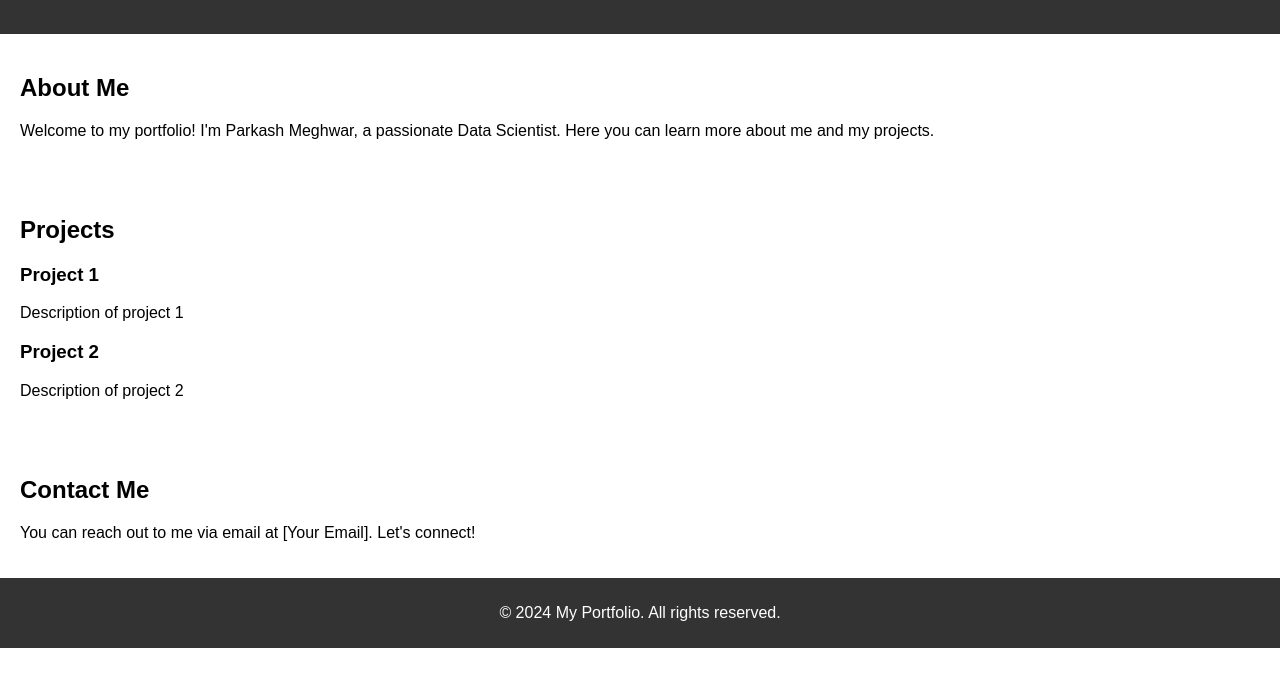
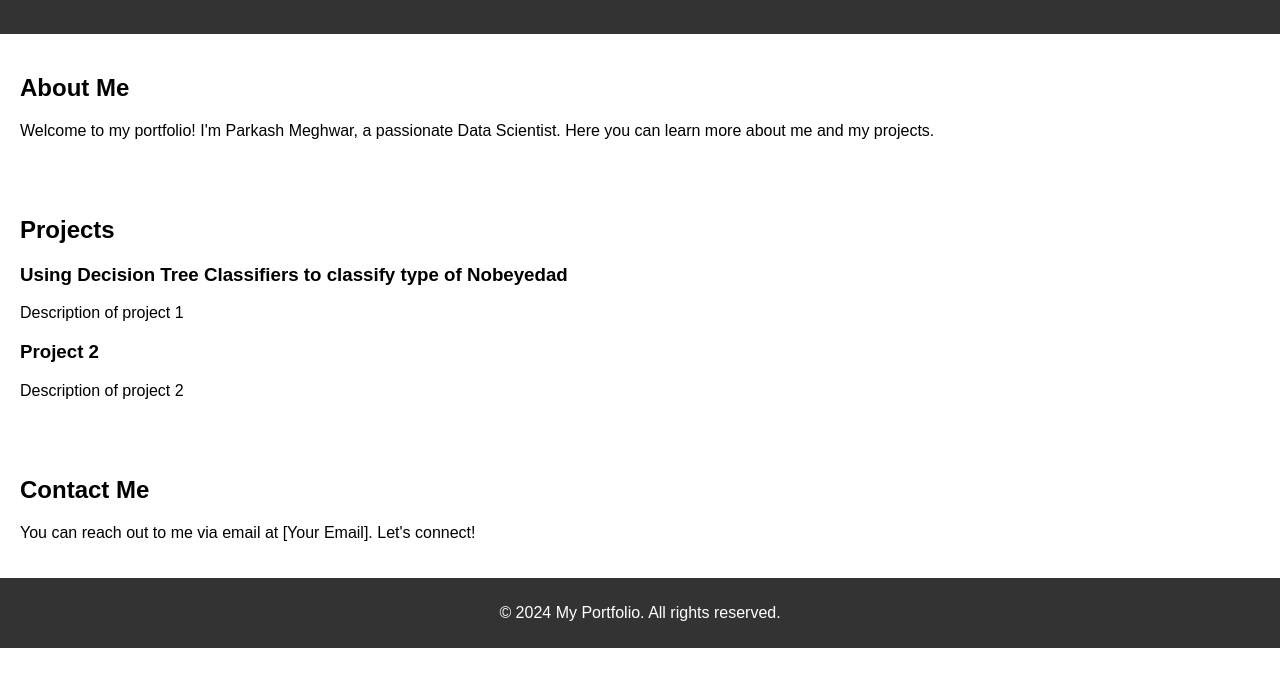
Before and after one commit to PMeghwar/portfolio, a plain HTML site: page index.html in a window 1280 px wide. Shown: the part 93-780 px from the top of the page. Drawn offline with Linux system fonts and the light colour scheme; a script that the page names is missing.

Commit message:
Update index.html

```diff
--- a/index.html
+++ b/index.html
@@ -26,7 +26,7 @@
     <section id="projects">
         <h2>Projects</h2>
         <div class="project">
-            <h3>Project 1</h3>
+            <h3>Using Decision Tree Classifiers to classify type of Nobeyedad </h3>
             <p>Description of project 1</p>
         </div>
         <div class="project">
```
